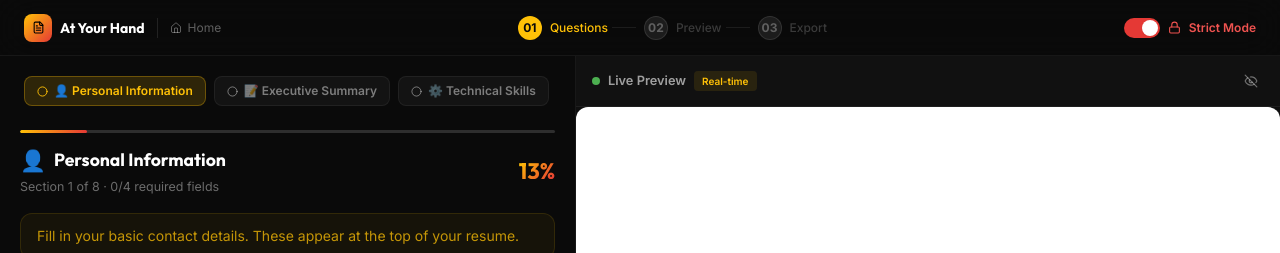
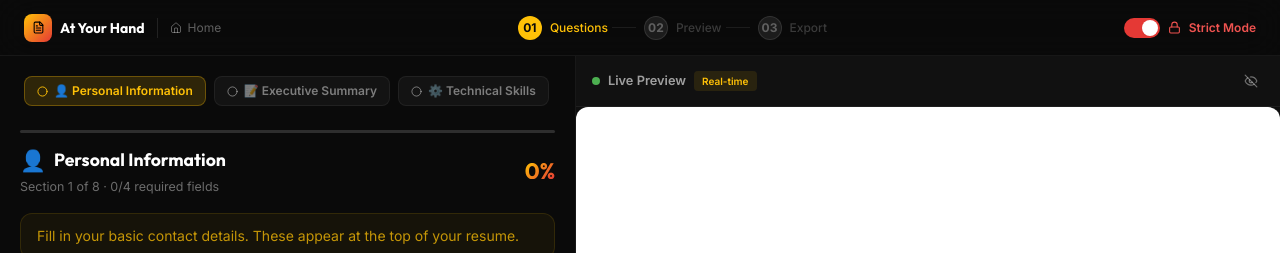
Before and after one commit to Saisidd05/Resume, a Next.js app: page /builder in a window 1280 px wide. Shown: the top 253 px of the page. Built offline with nearby package versions, Linux system fonts and the light colour scheme.

Commit message:
fix: change builder progress percentage to measure overall form completion starting from 0%

```diff
--- a/app/components/questions/QuestionFlow.tsx
+++ b/app/components/questions/QuestionFlow.tsx
@@ -18,6 +18,42 @@ export default function QuestionFlow() {
     useBuilderStore();
   const { questionFlow, answers, repeatCounts } = useTemplateStore();
   const containerRef = useRef<HTMLDivElement>(null);
+
+  // Calculate overall form completion progress (starts at 0% and increases as they type)
+  const getOverallProgress = (): number => {
+    let totalRequired = 0;
+    let totalFilledRequired = 0;
+
+    questionFlow.cards.forEach((card) => {
+      const isRepeatable = card.repeatable;
+      const count = isRepeatable ? (repeatCounts[card.section_id] ?? (card.repeat_min || 0)) : 1;
+      const requiredFields = card.fields.filter((f) => f.required);
+
+      if (isRepeatable) {
+        for (let i = 0; i < count; i++) {
+          requiredFields.forEach((f) => {
+            totalRequired++;
+            const key = getRepeatableFieldKey(card.section_id, i, f.id);
+            if (answers[key]?.value?.trim()) {
+              totalFilledRequired++;
+            }
+          });
+        }
+      } else {
+        requiredFields.forEach((f) => {
+          totalRequired++;
+          if (answers[f.id]?.value?.trim()) {
+            totalFilledRequired++;
+          }
+        });
+      }
+    });
+
+    if (totalRequired === 0) return 0;
+    return Math.round((totalFilledRequired / totalRequired) * 100);
+  };
+
+  const overallProgress = getOverallProgress();
 
   if (!questionFlow || questionFlow.cards.length === 0) {
     return (
@@ -129,7 +165,7 @@ export default function QuestionFlow() {
       <div className="progress-bar my-3">
         <div
           className="progress-fill"
-          style={{ width: `${((currentSectionIndex + 1) / totalSections) * 100}%` }}
+          style={{ width: `${overallProgress}%` }}
         />
       </div>
 
@@ -158,7 +194,7 @@ export default function QuestionFlow() {
           className="text-right text-xs font-bold gradient-text"
           style={{ fontFamily: 'Outfit, sans-serif', fontSize: '1.4rem' }}
         >
-          {Math.round(((currentSectionIndex + 1) / totalSections) * 100)}%
+          {overallProgress}%
         </div>
       </div>
 
```
